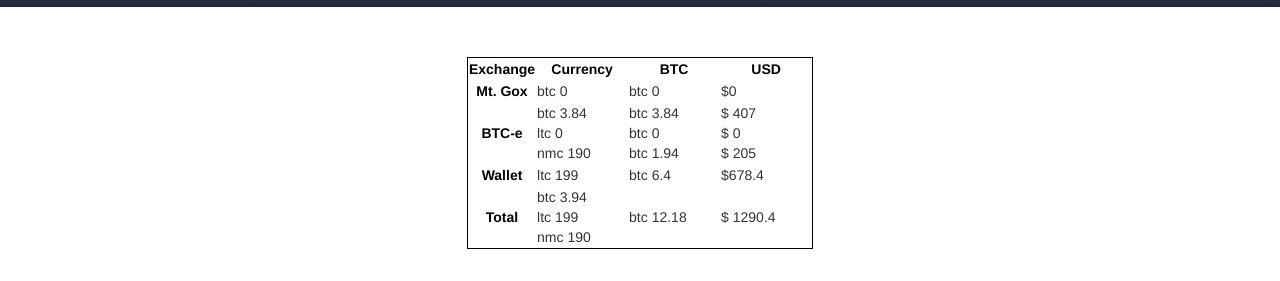
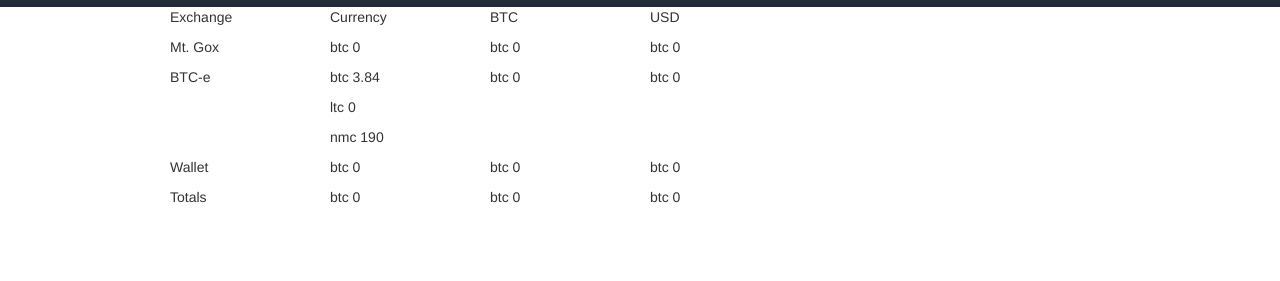
Before and after one commit to tgrrtt/BitAbacus, a plain HTML site: page index.html in a window 1280 px wide. Shown: the part 55-336 px from the top of the page. Drawn offline with nearby package versions, Linux system fonts and the light colour scheme.

Commit message:
Abandoned tables for twitter bootstrap rows

```diff
--- a/css/screen.css
+++ b/css/screen.css
@@ -1,4 +1,3 @@
-
 body {
 }
 
@@ -6,7 +5,6 @@
 	background: linear-gradient(to bottom, rgba(80,87,104,1) 0%,rgba(31,41,53,1) 100%);
 	width: 100%;
 }
-
 .header {
 	color: #EDEDED;
 	text-shadow: 2px 2px 4px black;
@@ -23,27 +21,3 @@
 #userName {
 	text-align:right;
 }
-
-table {
-	margin: 50px auto 50px auto;
-	border: 1px solid black;
-}
-
-table tr th {
-	color: black;
-}
-
-table tr td {
-	width: 90px;s
-	border: 1px solid black;
-}
-
-#tableLeft {
-	text-align: left;
-	display: inline-block;
-}
-
-#tableRight {
-	text-align: right;
-	display: inline-block;
-}
--- a/index.html
+++ b/index.html
@@ -1,5 +1,5 @@
 <!DOCTYPE html>
-<html>
+<html lang="en">
 <head>
 	<title>BitAbacus</title>
 	<script src="http://code.jquery.com/jquery.js"></script>
@@ -13,9 +13,47 @@
 		<h2 class="header" id="userName">Username</h2>
 	</header>
 
+
+	<div class="container" id="table">
+		<div class="row-fluid">
+			<div class="span2"> Exchange </div>
+			<div class="span2"> Currency </div>
+			<div class="span2"> BTC </div>
+			<div class="span2"> USD </div>
+		</div>
+		<div class="row-fluid">
+			<div class="span2"> Mt. Gox </div>
+			<div class="span2"> btc 0 </div>
+			<div class="span2"> btc 0 </div>
+			<div class="span2"> btc 0 </div>
+		</div>
+		<div class="row-fluid">
+			<div class="span2"> BTC-e </div>
+			<div class="span2">
+				<p>btc 3.84</p>
+				<p>ltc 0</p>
+				<p>nmc 190</p>
+			</div>
+			<div class="span2"> btc 0 </div>
+			<div class="span2"> btc 0 </div>
+		</div>
+		<div class="row-fluid">
+			<div class="span2"> Wallet </div>
+			<div class="span2"> btc 0 </div>
+			<div class="span2"> btc 0 </div>
+			<div class="span2"> btc 0 </div>
+		</div>
+		<div class="row-fluid">
+			<div class="span2"> Totals </div>
+			<div class="span2"> btc 0 </div>
+			<div class="span2"> btc 0 </div>
+			<div class="span2"> btc 0 </div>
+		</div>
+	</div>
+<!-- disabled: using twitters row system
 	<table>
 		<tr>
-			<!-- convert to TH element -->
+
 			<th>Exchange</th>
 			<th>Currency</th>
 			<th>BTC</th>
@@ -63,6 +101,6 @@
 		</tr>
 
 
-	</table>
+	</table> -->
 </body>
 </html>
```
